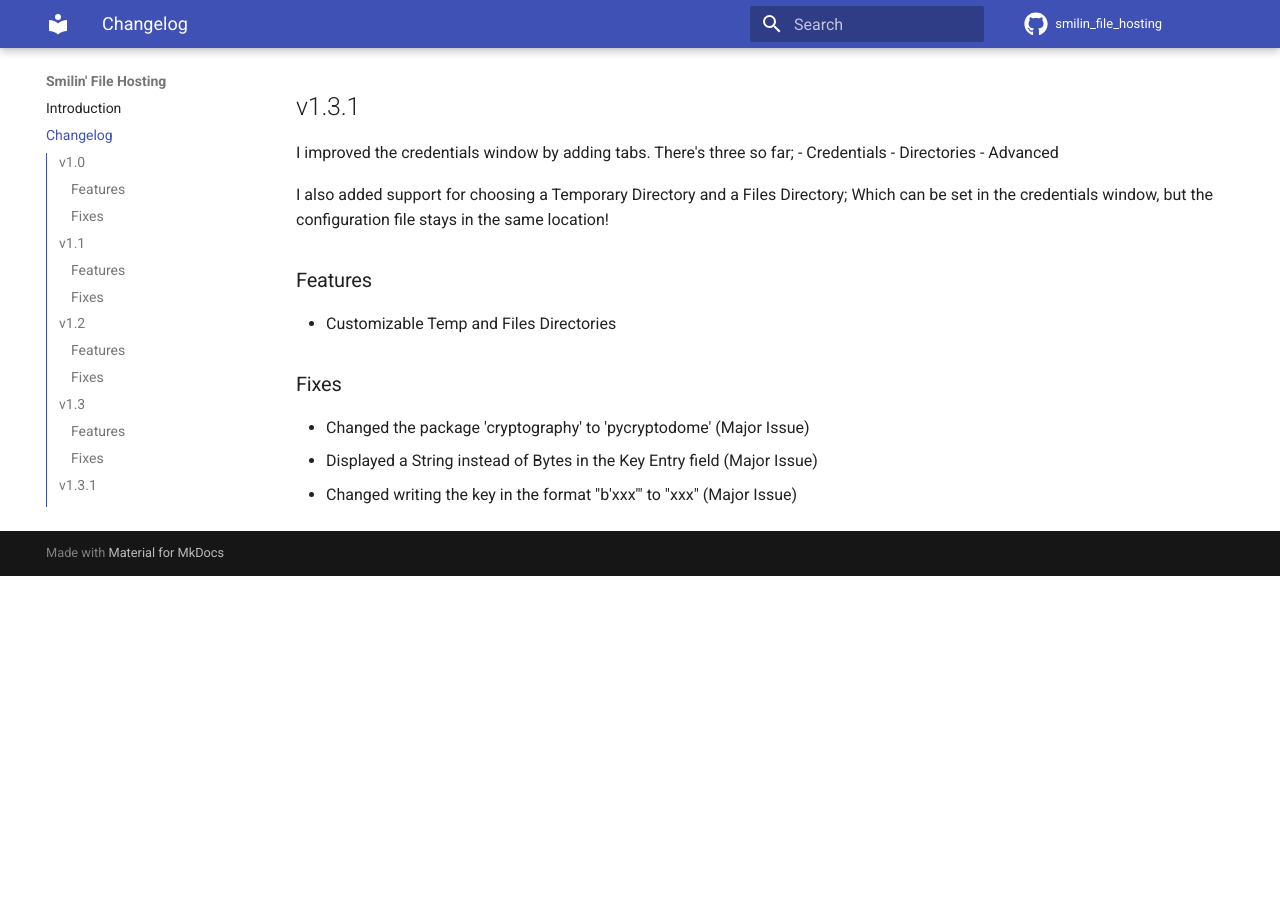
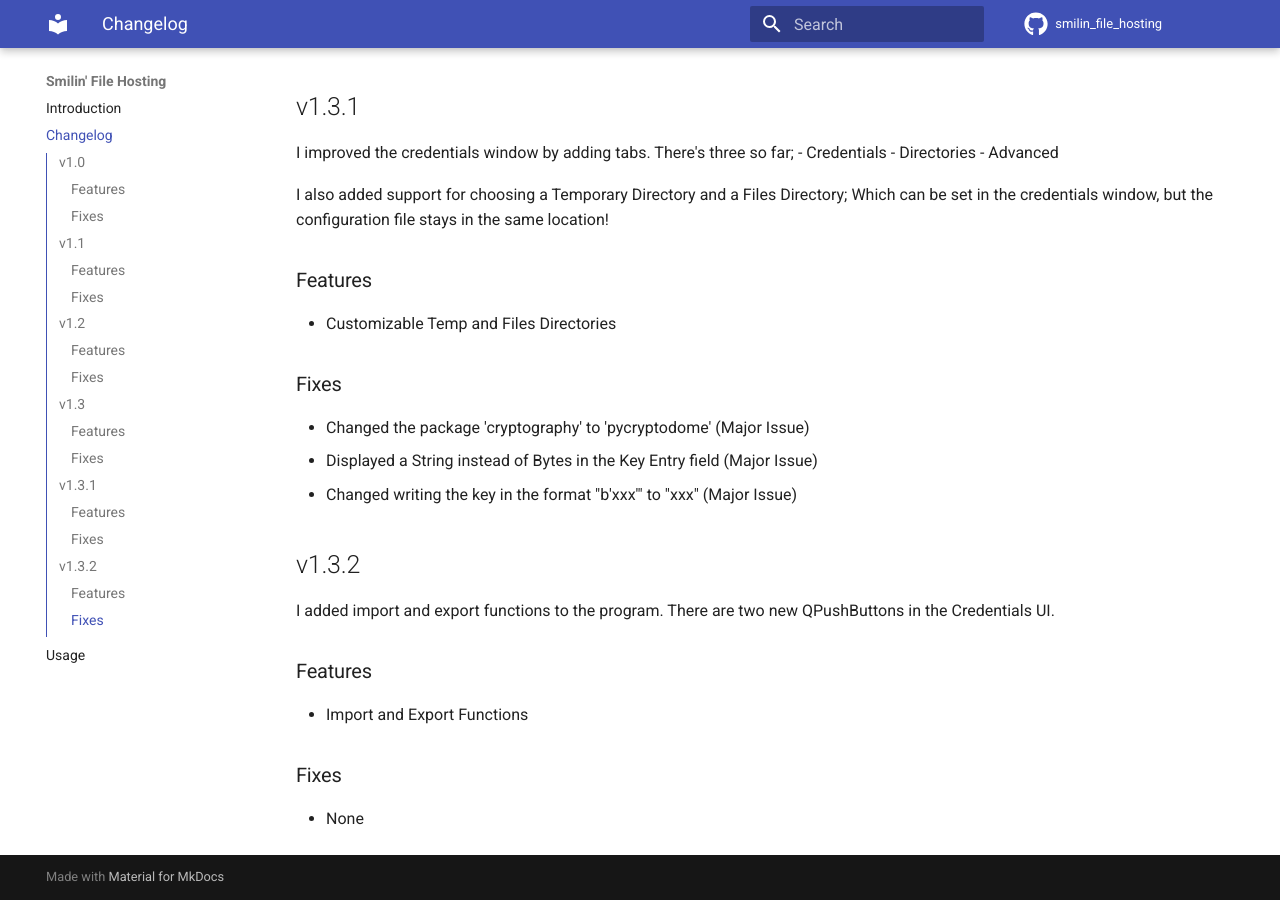
Before and after one commit to Smilin-Dominator/smilin_file_hosting, an MkDocs documentation site: the page built from docs/changelog.md, in a window 1280 px wide and 900 px high, scrolled down 1987 px. Built offline with MkDocs 1.6.1 and Material for MkDocs 9.7.7, drawn with Linux system fonts in a browser that asks for light colours; comment, search, counter and statistics services are not loaded; before the commit the page ends 2563 px from its top, so only the background shows below that.

Commit message:
docs: Updated Changelog

```diff
--- a/docs/changelog.md
+++ b/docs/changelog.md
@@ -72,3 +72,13 @@ I also added support for choosing a Temporary Directory and a Files Directory; W
 - Changed the package 'cryptography' to 'pycryptodome' (Major Issue)
 - Displayed a String instead of Bytes in the Key Entry field (Major Issue)
 - Changed writing the key in the format "b'xxx'" to "xxx" (Major Issue)
+
+
+## v1.3.2
+I added import and export functions to the program. There are two new QPushButtons in the Credentials UI.
+
+### Features
+- Import and Export Functions
+
+### Fixes
+- None
```
